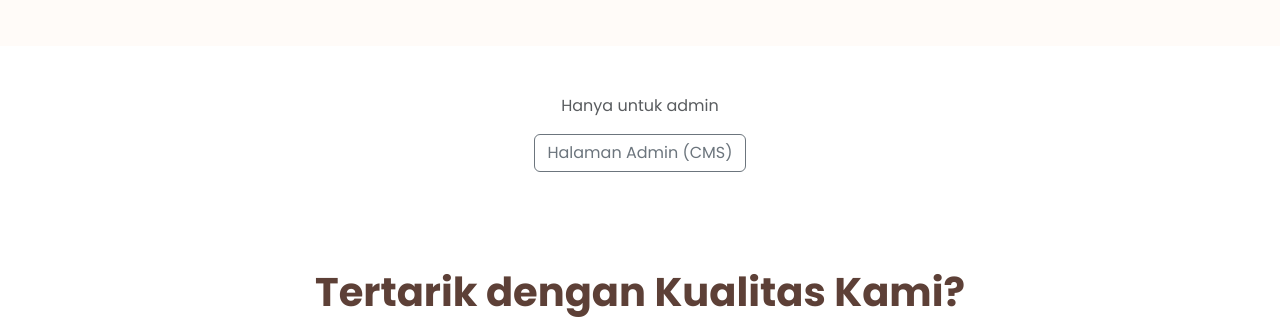
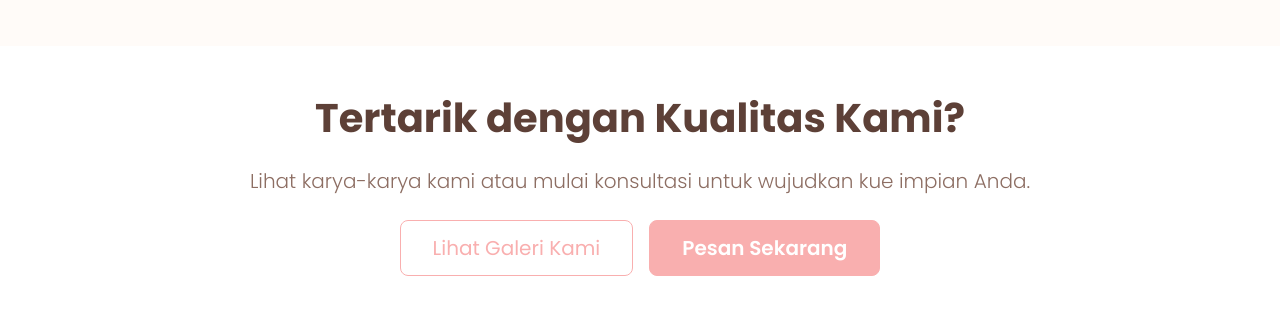
Before and after one commit to gromx-log/Kelompok-9-UAS-Front-End-Programming, a Next.js app in the folder client/: page / in a window 1280 px wide. Shown: the part 1688-2007 px from the top of the page. Built offline with nearby package versions, Linux system fonts and the light colour scheme.

Commit message:
Adding axios package to client

```diff
--- a/client/package.json
+++ b/client/package.json
@@ -9,6 +9,7 @@
     "lint": "eslint"
   },
   "dependencies": {
+    "axios": "^1.13.2",
     "bootstrap": "^5.3.8",
     "next": "^16.0.1",
     "react": "19.1.0",
--- a/client/src/app/page.tsx
+++ b/client/src/app/page.tsx
@@ -169,16 +169,6 @@ export default function Home() {
         </div>
       </section>
 
-      {/* Tombol ke CMS */}
-      <section className="py-5 text-center" style={{ backgroundColor: 'var(--color-bg-light)' }}>
-        <div className="container">
-          <p className="text-muted">Hanya untuk admin</p>
-          <Link href="/cms/dashboard" className="btn btn-outline-secondary">
-              Halaman Admin (CMS)
-          </Link>
-        </div>
-      </section>
-
       <CTA/>
       <Footer/>
     </>
```
Also changed, not shown: 1 other file (tests, documents, lock files or other folders).
